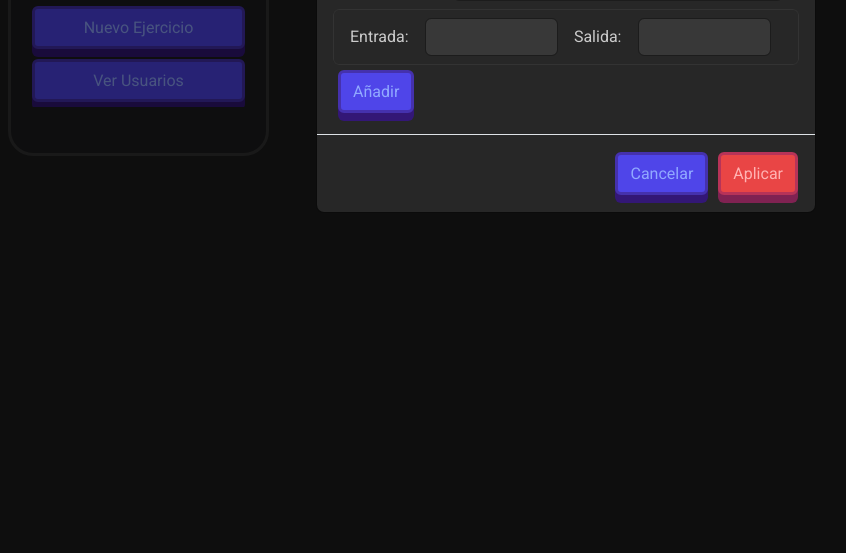
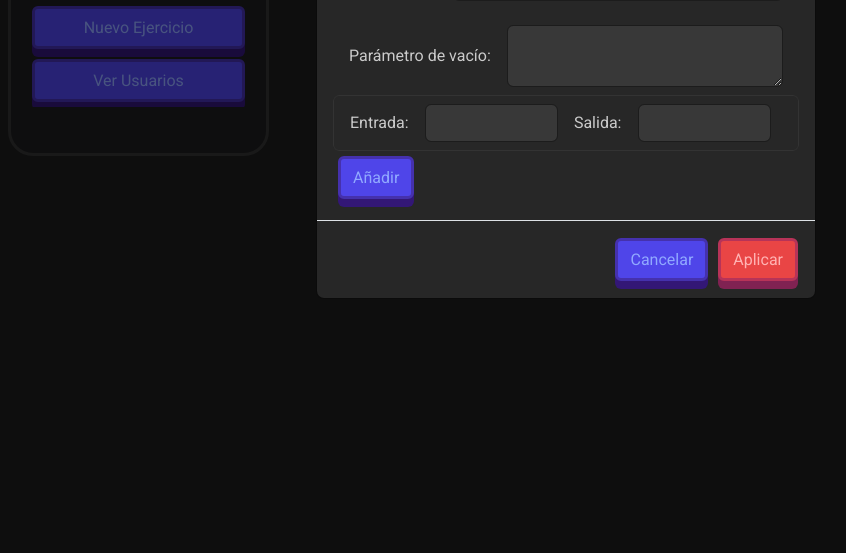
Before and after one commit to Delphxr/TuRingo, a Flask app: page /crear_tarea in a window 1280 px wide, after a click on "Nuevo Ejercicio". Shown: the part 247-800 px from the top of the page, without its empty margins (74-920 px from the left). Run offline with Flask 3, Linux system fonts and the light colour scheme; data that the repository does not hold is empty.

Commit message:
parametro vacio agregado y agregar tarea a sesion de python

```diff
--- a/backend/website/templates/administrador.html
+++ b/backend/website/templates/administrador.html
@@ -175,6 +175,7 @@
                                 <th scope="col">Nombre Tarea</th>
                                 <th scope="col">Descripcion Tarea</th>
                                 <th scope="col">Fecha Creación</th>
+                                <th scope="col">Parámetro vacío</th>
                                 <th scope="col">Datos entrada y salida</th>
                                 <th scope="col">Editar</th>
                                 <th scope="col">Borrar tarea</th>
@@ -191,6 +192,7 @@
                                         <td>{{ tarea['nombre'] }}</td>
                                         <td>{{ tarea['descripcion'] }}</td>
                                         <td>{{ tarea['fechacreacion'] }}</td>
+                                        <td>{{ tarea['parametro_vacio'] }}</td>
                                         <td>{{ tarea['datos_entrada_salida'][0]['entradasalida'] }}</td>
                                         <td>
                                             <button type="button" id="editarButton" class="action-button btn btn-primary"
@@ -238,12 +240,22 @@
                                 <input class="form-control" type="text" name="nombre"></input>
                             </div>
                         </div>
+
                         <div class="row g-3 align-items-center m-2 mt-0">
                             <div class="col-auto">
                                 <label>Descripcion:</label>
                             </div>
                             <div class="col">
                                 <textarea class="form-control" name="descripcion" aria-label="With textarea"></textarea>
+                            </div>
+                        </div>
+
+                        <div class="row g-3 align-items-center m-2 mt-0">
+                            <div class="col-auto">
+                                <label>Parámetro de vacío:</label>
+                            </div>
+                            <div class="col">
+                                <textarea class="form-control" name="vacio" aria-label="With textarea"></textarea>
                             </div>
                         </div>
 
@@ -297,12 +309,22 @@
                                 <input class="form-control" type="text" name="nombre"></input>
                             </div>
                         </div>
+
                         <div class="row g-3 align-items-center m-2 mt-0">
                             <div class="col-auto">
                                 <label>Descripcion:</label>
                             </div>
                             <div class="col">
                                 <textarea class="form-control" name="descripcion" aria-label="With textarea"></textarea>
+                            </div>
+                        </div>
+
+                        <div class="row g-3 align-items-center m-2 mt-0">
+                            <div class="col-auto">
+                                <label>Parámetro de vacío:</label>
+                            </div>
+                            <div class="col">
+                                <textarea class="form-control" name="vacio" aria-label="With textarea"></textarea>
                             </div>
                         </div>
 
--- a/backend/website/templates/editor.html
+++ b/backend/website/templates/editor.html
@@ -147,6 +147,11 @@
                     <h4>Descripción del ejercicio</h4>
                     {{ tarea['descripcion'] }}
                 </div>
+
+                    <div class="p-3">
+                        <h4>Parámetro vacío</h4>
+                        {{ tarea['parametro_vacio'] }}
+                    </div>
 
                 {% else %}
 
--- a/backend/website/templates/ver_tareas.html
+++ b/backend/website/templates/ver_tareas.html
@@ -151,6 +151,7 @@
                                 <th scope="col">Nombre</th>
                                 <th scope="col">Descripcion</th>
                                 <th scope="col">Fecha Creación</th>
+                                <th scope="col">Parámetro vacío</th>
 
                                 {% if tipo_usuario == 'Administrador' %}
                                 <th scope="col">Ejemplos entrada y salida</th>
@@ -173,6 +174,7 @@
                                 <td>{{ tarea['nombre'] }}</td>
                                 <td>{{ tarea['descripcion'] }}</td>
                                 <td>{{ tarea['fechacreacion'] }}</td>
+                                <td>{{ tarea['parametro_vacio'] }}</td>
 
                                 {% if tipo_usuario == 'Administrador' %}
                                 <td>{{ tarea['datos_entrada_salida']['entradasalida'] }}</td>
--- a/backend/website/views.py
+++ b/backend/website/views.py
@@ -79,18 +79,21 @@
 
             if bcrypt.checkpw(password.encode('utf-8'), hashed_password):
                 usuario = check_existing_user(email)
-                # Convert usuario to JSON string
+                # --------------------Guardar el usuario actual en la sesion----------------------------------
                 usuario = json_util.dumps(usuario)
+                # --------------------------------------------------------------------------------------------
                 print(usuario)
                 session['usuario'] = usuario
                 print(session)
                 usuario_exists = 'usuario' in session
                 print(usuario_exists)
 
+                # --------------------Cargar el usuario actual de la sesion de flask----------------------------
                 session_json = json.loads(session['usuario'])
                 sesion = session_json
                 _id = session_json['_id']['$oid']
                 tipo_usuario = session_json['tipo_usuario']
+                # ----------------------------------------------------------------------------------------------
 
                 flash('Se ha iniciado sesión correctamente!', category='success')
                 return render_template("homepage.html", usuario=usuario, usuario_exists=usuario_exists, tareas=tareas, _id=_id, tipo_usuario=tipo_usuario)
@@ -109,7 +112,9 @@
 
 @views.route('logout', methods=['GET', 'POST'])
 def logout():
+    # --------------------------Retirar el usuario actual de la sesión de flask para cerrar sesión---------------------
     session.pop('usuario', None)
+    # -----------------------------------------------------------------------------------------------------------------
     tareas = get_tareas()
     usuario_exists = 'usuario' in session
     _id = None
@@ -332,13 +337,14 @@
     return
 
 
-def insertar_tarea(nombre, descripcion, fechacreacion, idcreador, entradasalida, ejemplo):
+def insertar_tarea(nombre, descripcion, vacio, fechacreacion, idcreador, entradasalida, ejemplo):
     from app import tareas
     from app import datos_entrada_salida
 
     tarea = {
         'nombre': nombre,
         'descripcion': descripcion,
+        'parametro_vacio': vacio,
         'fechacreacion': fechacreacion,
         'idcreador': idcreador,
         'visible': True
@@ -357,7 +363,7 @@
     return f'Datos entrada salida agregados con el id {result2.inserted_id}'
 
 
-def actualizar_tarea(idtarea, nombre, descripcion, fechacreacion, entradasalida):
+def actualizar_tarea(idtarea, nombre, descripcion, vacio, fechacreacion, entradasalida):
     from app import tareas
     from app import datos_entrada_salida
 
@@ -366,6 +372,7 @@
         {'$set': {
             'nombre': nombre,
             'descripcion': descripcion,
+            'parametro_vacio': vacio,
             'fechacreacion': fechacreacion
         }}
     )
@@ -419,22 +426,45 @@
 def editor():
     id_tarea = request.args.get('id_tarea')
     tarea = get_tarea(id_tarea)
-    print(tarea)
 
     datos_entrada_salida = get_datos_entrada_salida(id_tarea)
-    print(datos_entrada_salida)
 
     usuario_exists = 'usuario' in session
-    _id = None
+    id_usuario = None
     tipo_usuario = None
 
     if usuario_exists:
         session_json = json.loads(session['usuario'])
         sesion = session_json
-        _id = session_json['_id']['$oid']
+        id_usuario = session_json['_id']['$oid']
         tipo_usuario = session_json['tipo_usuario']
 
-    return render_template("editor.html", tarea=tarea, datos_entrada_salida=datos_entrada_salida, usuario_exists=usuario_exists, _id=_id, tipo_usuario=tipo_usuario)
+    # --------------------Guardar la tarea actual en la sesion----------------------------------
+    tarea_json = json_util.dumps(tarea) # Se convierte a json la tarea para guardar en la sesion
+    session['current_tarea'] = tarea_json # Se guarda la tarea actual en la sesion de flask
+    # ------------------------------------------------------------------------------------------
+
+    # --------------------Cargar la tarea actual de la sesion para obtener sus parametros--------------------------
+    tarea_json = json.loads(session['current_tarea']) # Se carga la tarea actual de la sesión de flask
+    id_tarea = tarea_json['_id']['$oid'] # Se obtiene el id de la tarea actual de la sesion
+    parametro_vacio = tarea_json['parametro_vacio'] # Se obtiene el parametro vacio de la tarea actual de la sesion
+    # -------------------------------------------------------------------------------------------------------------
+
+    # --------------------Guardar los datos de E/S de la tarea actual en la sesion-----------------------------------------------------------
+    datos_es_json = json_util.dumps(datos_entrada_salida) # Se convierte a json los datos de e/s de la tarea actual para guardar en la sesion
+    session['current_entrada_salida'] = datos_es_json # Se guarda los datos de entrada y salida actual en la sesion de flask
+    # ---------------------------------------------------------------------------------------------------------------------------------------
+
+    # --------------------Cargar los datos de E/S de la tarea actual de la sesion para obtener sus parametros-------------------------
+    datos_es_json = json.loads(session['current_entrada_salida']) # Se carga los datos de e/s de la tarea actual de la sesion de flask
+    # --------------------------------------------------------------------------------------------------------------------------------
+
+    print(id_tarea) # El id de la tarea
+    print(parametro_vacio) # El parametro vacio de la tarea
+    print(datos_es_json) # Los datos de entrada y salida de la tarea
+    print(id_usuario) # El id del usuario
+
+    return render_template("editor.html", tarea=tarea, datos_entrada_salida=datos_entrada_salida,usuario_exists=usuario_exists,id_usuario=id_usuario,tipo_usuario=tipo_usuario,id_tarea=id_tarea,parametro_vacio=parametro_vacio,datos_es_json=datos_es_json)
 
 
 @views.route('/gameditor', methods=['GET', 'POST'])
@@ -574,6 +604,7 @@
     if request.method == 'POST':
         nombre = request.form.get('nombre')
         descripcion = request.form.get('descripcion')
+        vacio = request.form.get('vacio')
         fechacreacion = datetime.now().strftime("%d-%m-%Y")
         entradas = request.form.getlist('entrada')
         salidas = request.form.getlist('salida')
@@ -599,7 +630,7 @@
             result = {'entradasalida': entradasalida}
 
             try:
-                insertar_tarea(nombre, descripcion, fechacreacion,
+                insertar_tarea(nombre, descripcion, vacio, fechacreacion,
                                id_creador, entradasalida, True)
                 flash('Se ha creado una tarea correctamente!', category='success')
                 administrador = get_usuario(id_creador)
@@ -636,6 +667,7 @@
     if request.method == 'POST':
         nombre = request.form.get('nombre')
         descripcion = request.form.get('descripcion')
+        vacio = request.form.get('vacio')
         fechacreacion = datetime.now().strftime("%d-%m-%Y")
         entradas = request.form.getlist('entrada')
         salidas = request.form.getlist('salida')
@@ -662,7 +694,7 @@
 
             try:
                 actualizar_tarea(id_tarea, nombre, descripcion,
-                                 fechacreacion, entradasalida)
+                                 vacio, fechacreacion, entradasalida)
                 flash('Se ha editado la tarea correctamente!', category='success')
                 administrador = get_usuario(id_creador)
                 tareas_administrador = get_tareas_creador(id_creador)
```
